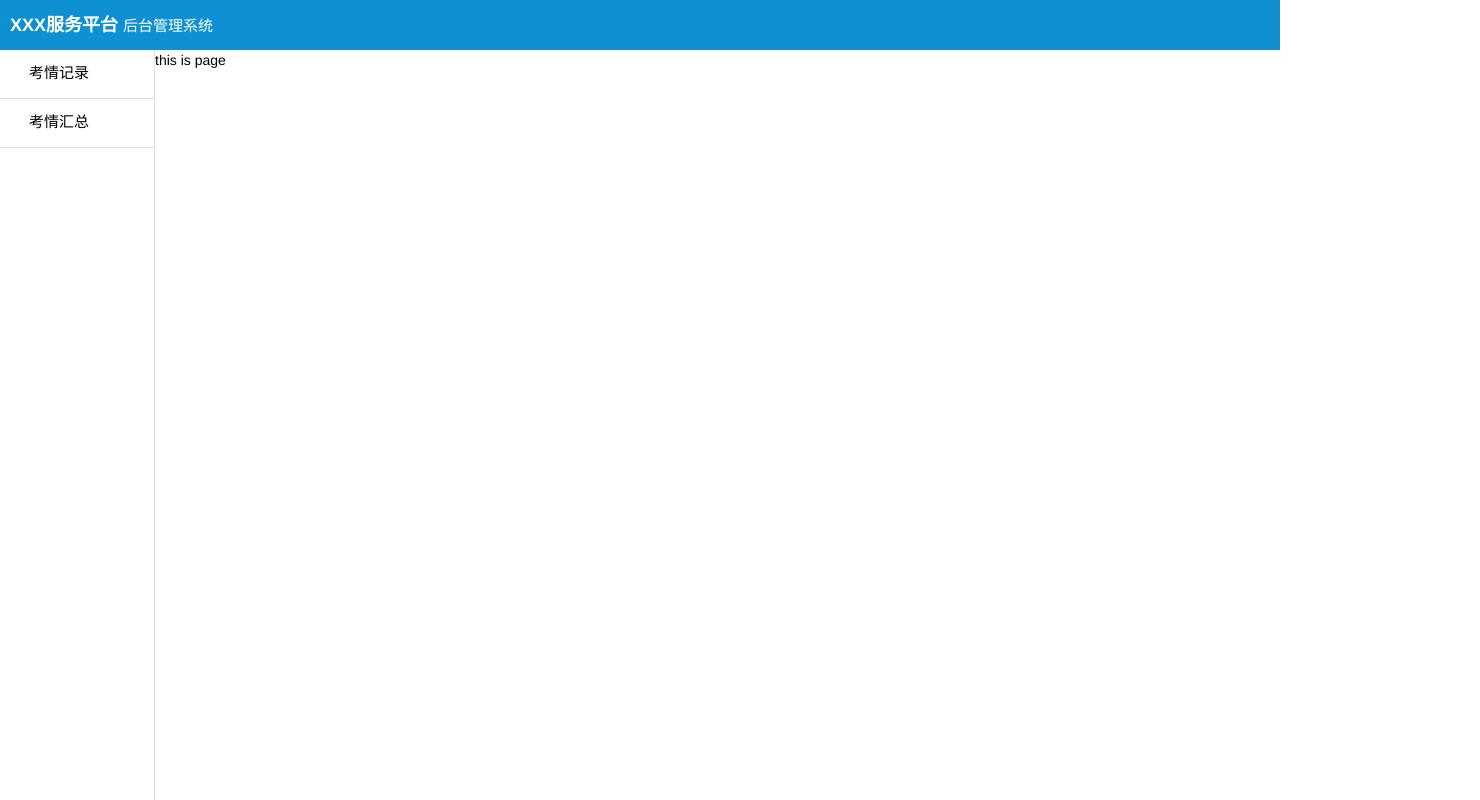
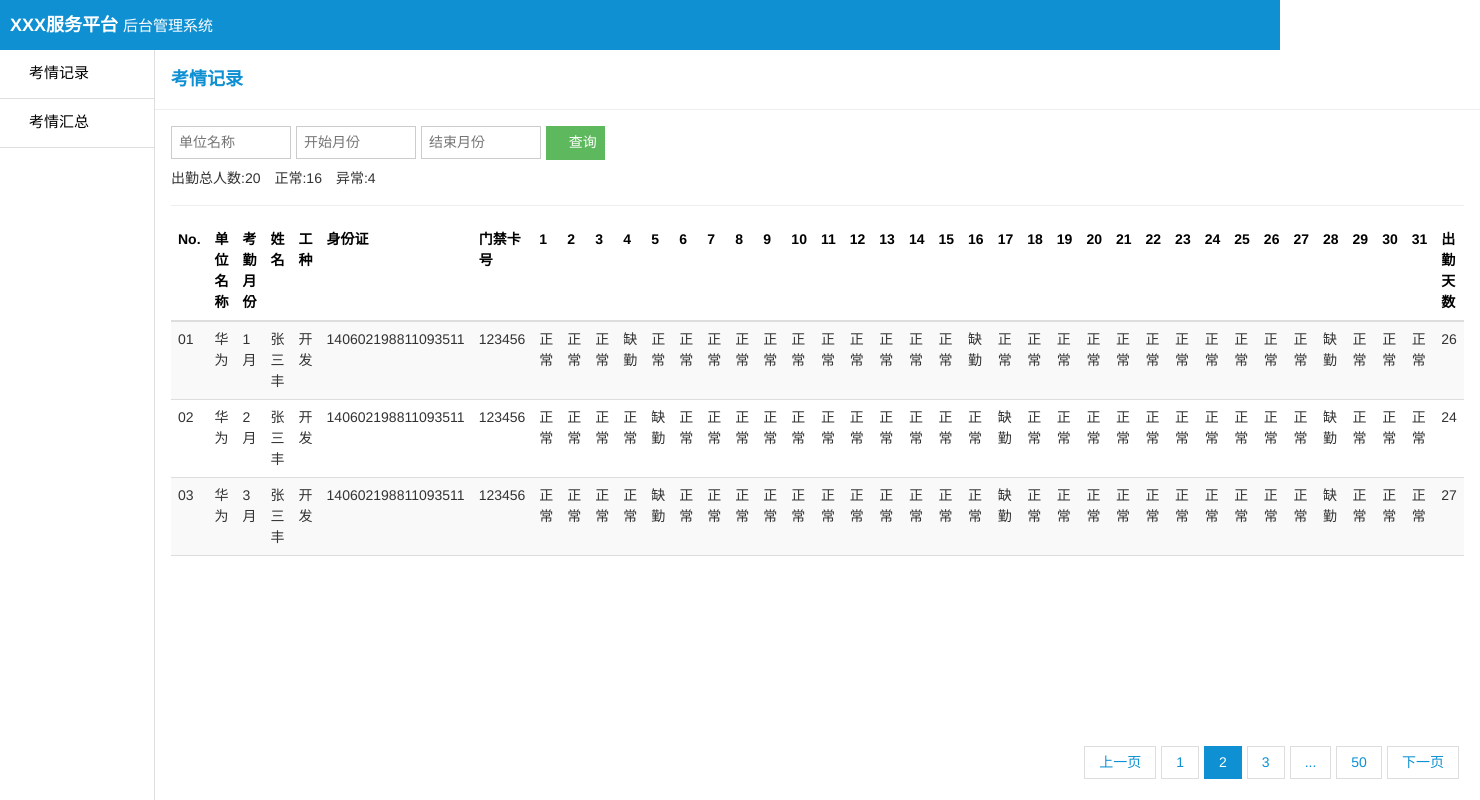
Before and after one commit to kobe1314/vistor-management-system, a React app: page /attendance/summaries in a window 1280 px wide. Shown: the whole page, 1480 px wide, since content can reach past the window. Built offline with nearby package versions, Linux system fonts and the light colour scheme; a web font is replaced by a local one.

Commit message:
update redux code

```diff
--- a/src/components/attendance/Attendance.js
+++ b/src/components/attendance/Attendance.js
@@ -1,5 +1,5 @@
 import React, { Component } from 'react';
-// import Records from '../records/RecordsContainer';
+import Records from '../records/RecordsContainer';
 import Summaries from '../summaries/Summaries';
 
 class Attendance extends Component {
@@ -10,7 +10,7 @@ class Attendance extends Component {
     render() {
         return (
             <div>
-                {/* <Records/> */}
+                <Records/>
                 <Summaries/>
             </div>
         );
--- a/src/components/navigationBar/NavigationBar.js
+++ b/src/components/navigationBar/NavigationBar.js
@@ -11,7 +11,7 @@ class NavigationBar extends Component {
         this.clickNav = this.clickNav.bind(this);
     }
     clickNav(e){
-        debugger
+        // debugger
         this.props.changeBread(e.currentTarget.attributes.linkname.value);
     }
     render() {
--- a/src/components/records/RecordsTableFilter.js
+++ b/src/components/records/RecordsTableFilter.js
@@ -103,7 +103,7 @@ class RecordsTableFilter extends Component {
                         }
                     </div>
                     <div className="form-group">
-                        <button className="btn-success"><i className="iconfont">&#xe601;</i> 查询</button>
+                        <button className="btn-success" type="button"><i className="iconfont">&#xe601;</i> 查询</button>
                     </div>
                 </form>
                 <div className="total">
--- a/src/components/summaries/Summaries.js
+++ b/src/components/summaries/Summaries.js
@@ -1,8 +1,8 @@
 import React, { Component } from 'react';
 import '../../assets/css/common.css';
-// import Pagination from '../pagination/Pagination';
-// import SummariesTableFilter from './SummariesTableFilter';
-// import Breadcrumb from '../breadcrumb/Breadcrumb';
+import Pagination from '../pagination/Pagination';
+import SummariesTableFilter from './SummariesTableFilter';
+import Breadcrumb from '../breadcrumb/Breadcrumb';
 
 class Summaries extends Component {
     constructor(props) {
@@ -12,8 +12,181 @@ class Summaries extends Component {
     render() {
         return (
             <div className="right-content">
-
-            this is page
+                 <Breadcrumb />
+                <SummariesTableFilter />
+                <div className="page-content page-records">
+                    <table>
+                        <thead>
+                            <tr>
+                                <th>No.</th>
+                                <th>单位名称</th>
+                                <th>考勤月份</th>
+                                <th>姓名</th>
+                                <th>工种</th>
+                                <th>身份证</th>
+                                <th>门禁卡号</th>
+                                <th>1</th>
+                                <th>2</th>
+                                <th>3</th>
+                                <th>4</th>
+                                <th>5</th>
+                                <th>6</th>
+                                <th>7</th>
+                                <th>8</th>
+                                <th>9</th>
+                                <th>10</th>
+                                <th>11</th>
+                                <th>12</th>
+                                <th>13</th>
+                                <th>14</th>
+                                <th>15</th>
+                                <th>16</th>
+                                <th>17</th>
+                                <th>18</th>
+                                <th>19</th>
+                                <th>20</th>
+                                <th>21</th>
+                                <th>22</th>
+                                <th>23</th>
+                                <th>24</th>
+                                <th>25</th>
+                                <th>26</th>
+                                <th>27</th>
+                                <th>28</th>
+                                <th>29</th>
+                                <th>30</th>
+                                <th>31</th>
+                                <th>出勤天数</th>
+                            </tr>
+                        </thead>
+                        <tbody>
+                            <tr>
+                                <td>01</td>
+                                <td>华为</td>
+                                <td>1月</td>
+                                <td>张三丰</td>
+                                <td>开发</td>
+                                <td>140602198811093511</td>
+                                <td>123456</td>
+                                <td>正常</td>
+                                <td>正常</td>
+                                <td>正常</td>
+                                <td>缺勤</td>
+                                <td>正常</td>
+                                <td>正常</td>
+                                <td>正常</td>
+                                <td>正常</td>
+                                <td>正常</td>
+                                <td>正常</td>
+                                <td>正常</td>
+                                <td>正常</td>
+                                <td>正常</td>
+                                <td>正常</td>
+                                <td>正常</td>
+                                <td>缺勤</td>
+                                <td>正常</td>
+                                <td>正常</td>
+                                <td>正常</td>
+                                <td>正常</td>
+                                <td>正常</td>
+                                <td>正常</td>
+                                <td>正常</td>
+                                <td>正常</td>
+                                <td>正常</td>
+                                <td>正常</td>
+                                <td>正常</td>
+                                <td>缺勤</td>
+                                <td>正常</td>
+                                <td>正常</td>
+                                <td>正常</td>
+                                <td>26</td>
+                            </tr>
+                            <tr>
+                                <td>02</td>
+                                <td>华为</td>
+                                <td>2月</td>
+                                <td>张三丰</td>
+                                <td>开发</td>
+                                <td>140602198811093511</td>
+                                <td>123456</td>
+                                <td>正常</td>
+                                <td>正常</td>
+                                <td>正常</td>
+                                <td>正常</td>
+                                <td>缺勤</td>
+                                <td>正常</td>
+                                <td>正常</td>
+                                <td>正常</td>
+                                <td>正常</td>
+                                <td>正常</td>
+                                <td>正常</td>
+                                <td>正常</td>
+                                <td>正常</td>
+                                <td>正常</td>
+                                <td>正常</td>
+                                <td>正常</td>
+                                <td>缺勤</td>
+                                <td>正常</td>
+                                <td>正常</td>
+                                <td>正常</td>
+                                <td>正常</td>
+                                <td>正常</td>
+                                <td>正常</td>
+                                <td>正常</td>
+                                <td>正常</td>
+                                <td>正常</td>
+                                <td>正常</td>
+                                <td>缺勤</td>
+                                <td>正常</td>
+                                <td>正常</td>
+                                <td>正常</td>
+                                <td>24</td>
+                            </tr>
+                            <tr>
+                                <td>03</td>
+                                <td>华为</td>
+                                <td>3月</td>
+                                <td>张三丰</td>
+                                <td>开发</td>
+                                <td>140602198811093511</td>
+                                <td>123456</td>
+                                <td>正常</td>
+                                <td>正常</td>
+                                <td>正常</td>
+                                <td>正常</td>
+                                <td>缺勤</td>
+                                <td>正常</td>
+                                <td>正常</td>
+                                <td>正常</td>
+                                <td>正常</td>
+                                <td>正常</td>
+                                <td>正常</td>
+                                <td>正常</td>
+                                <td>正常</td>
+                                <td>正常</td>
+                                <td>正常</td>
+                                <td>正常</td>
+                                <td>缺勤</td>
+                                <td>正常</td>
+                                <td>正常</td>
+                                <td>正常</td>
+                                <td>正常</td>
+                                <td>正常</td>
+                                <td>正常</td>
+                                <td>正常</td>
+                                <td>正常</td>
+                                <td>正常</td>
+                                <td>正常</td>
+                                <td>缺勤</td>
+                                <td>正常</td>
+                                <td>正常</td>
+                                <td>正常</td>
+                                <td>27</td>
+                            </tr>
+                        </tbody>
+                    </table>
+                </div>
+                <Pagination />
             </div>
         );
     }
--- a/src/index.js
+++ b/src/index.js
@@ -4,7 +4,7 @@ import { Provider } from 'react-redux';
 import { store } from './store';
 // import { createStore } from 'redux';
 // import rootReducer from './reducers';
-// import Records from './components/records/RecordsContainer';
+import Records from './components/records/RecordsContainer';
 import Summaries from './components/summaries/Summaries';
 import Registration from './components/visitor/Registration';
 import Attendance from './router/App';
@@ -22,7 +22,7 @@ render(
             <Switch>
                 <Route path="/vistor" component={Registration}></Route>
                 <Attendance path="/attendance" component={Attendance}>
-                    {/* <Route path="/attendance/records" component={Records}></Route> */}
+                    <Route path="/attendance/records" component={Records}></Route>
                     <Route path="/attendance/summaries" component={Summaries}></Route>
                 </Attendance>
                 <Route path="/" component={Registration}></Route>
--- a/src/reducers/changeBread.js
+++ b/src/reducers/changeBread.js
@@ -5,7 +5,7 @@ const defaultState = {
 }
 
 export default function(state=defaultState, action) {
-    debugger
+    // debugger
     switch (action.type) {
         case CHANGE_BREAD: {
             const { breadText } = action.payload;
```
Also changed, not shown: src/components/records/Records.js (+22 -34 lines), src/reducers/records.js (+23 -1 lines).
